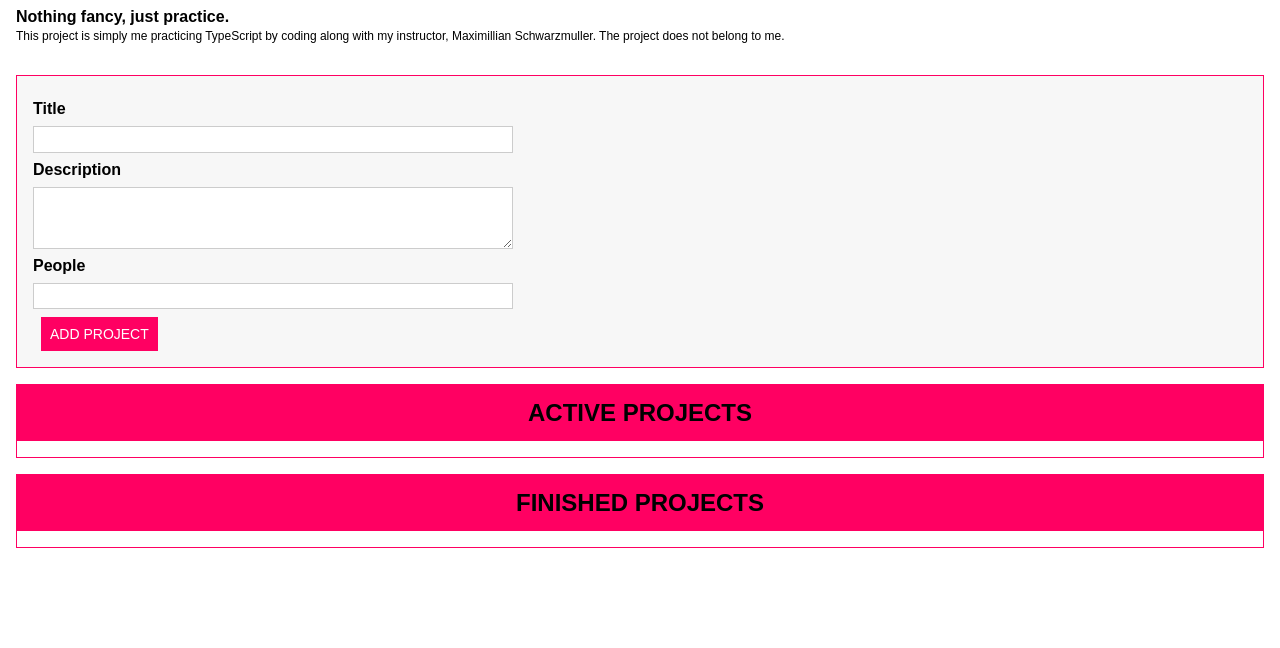
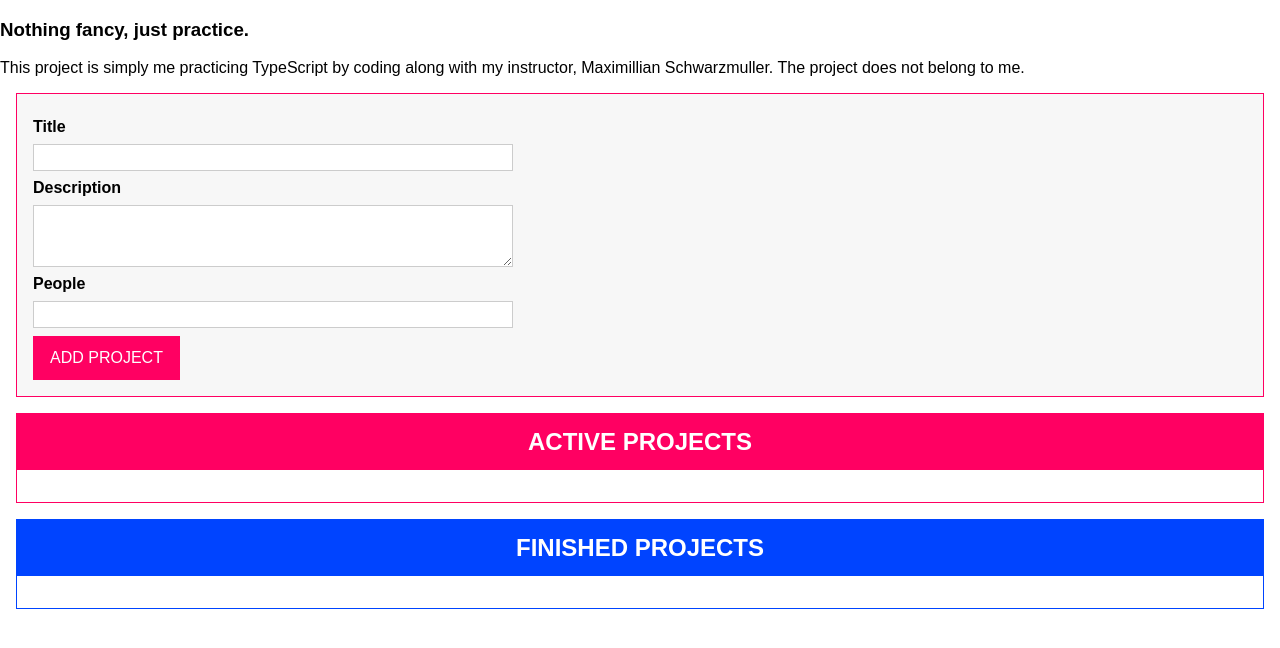
Before and after one commit to Ceeessan/practice-ts, a website: page index.html in a window 1280 px wide. Drawn offline with Linux system fonts and the light colour scheme.

Commit message:
Update on css.

```diff
--- a/style/style.css
+++ b/style/style.css
@@ -1,40 +1,28 @@
-*{
-    box-sizing:border-box;
+* {
+    box-sizing: border-box;
   }
 
-body{
+  html {
     font-family: sans-serif;
-    background-color: rgb(255, 255, 255);
+  }
+
+  body {
     margin: 0;
   }
 
-#description-text{
-    margin-top: 0.5rem;
-    margin-left: 1rem;
-    margin-bottom: 0;
-
-    font-size: 16px;
-}
-
-#description-paragraph{
-    margin-top: 0.2rem;
-    margin-left: 1rem;
-    margin-bottom: 2rem;
-
-    font-size: 12px;
-}
-
-label, input, textarea{
+  label,
+  input,
+  textarea {
     display: block;
     margin: 0.5rem 0;
-
   }
 
   label {
     font-weight: bold;
   }
 
-input, textarea{
+  input,
+  textarea {
     font: inherit;
     padding: 0.2rem 0.4rem;
     width: 100%;
@@ -42,7 +30,8 @@ input, textarea{
     border: 1px solid #ccc;
   }
 
-input:focus, textarea:focus {
+  input:focus,
+  textarea:focus {
     outline: none;
     background: #fff5f9;
   }
@@ -52,23 +41,19 @@ button {
     background: #ff0062;
     border: 1px solid #ff0062;
     cursor: pointer;
-    color:white;
-    margin-left: 0.5rem;
-    padding: 0.5rem;
-    font-size: 14px;
+    color: white;
+    padding: 0.75rem 1rem;
   }
 
-button:focus{
-    outline:none;
+  button:focus {
+    outline: none;
   }
 
   button:hover,
-button:active{
+  button:active {
     background: #a80041;
     border-color: #a80041;
-
   }
-
 
   .projects {
     margin: 1rem;
@@ -78,18 +63,34 @@ button:active{
   .projects header {
     background: #ff0062;
     height: 3.5rem;
-    display:flex;
-    justify-content:center;
-    align-items:center;
+    display: flex;
+    justify-content: center;
+    align-items: center;
+  }
+
+  #finished-projects {
+    border-color: #0044ff;
+  }
+
+  #finished-projects header {
+    background: #0044ff;
+  }
+
+  .projects h2 {
+    margin: 0;
+    color: white;
+  }
+
+  .projects ul {
+    list-style: none;
+    margin: 0;
+    padding: 1rem;
   }
 
   .projects li {
-    box-shadow: 1px 1px 8px rgba(0,0,0,0.26);
+    box-shadow: 1px 1px 8px rgba(0, 0, 0, 0.26);
     padding: 1rem;
     margin: 1rem;
-    list-style: none;
-    background: white;
-
   }
 
   .projects li h2 {
@@ -110,7 +111,7 @@ button:active{
     margin: 0;
   }
 
-.droppable{
+  .droppable {
     background: #ffe3ee;
   }
 
@@ -118,7 +119,7 @@ button:active{
     background: #d6e1ff;
   }
 
-#user-input{
+  #user-input {
     margin: 1rem;
     padding: 1rem;
     border: 1px solid #ff0062;
```
Lines whose indentation alone changed are shown as unchanged.
